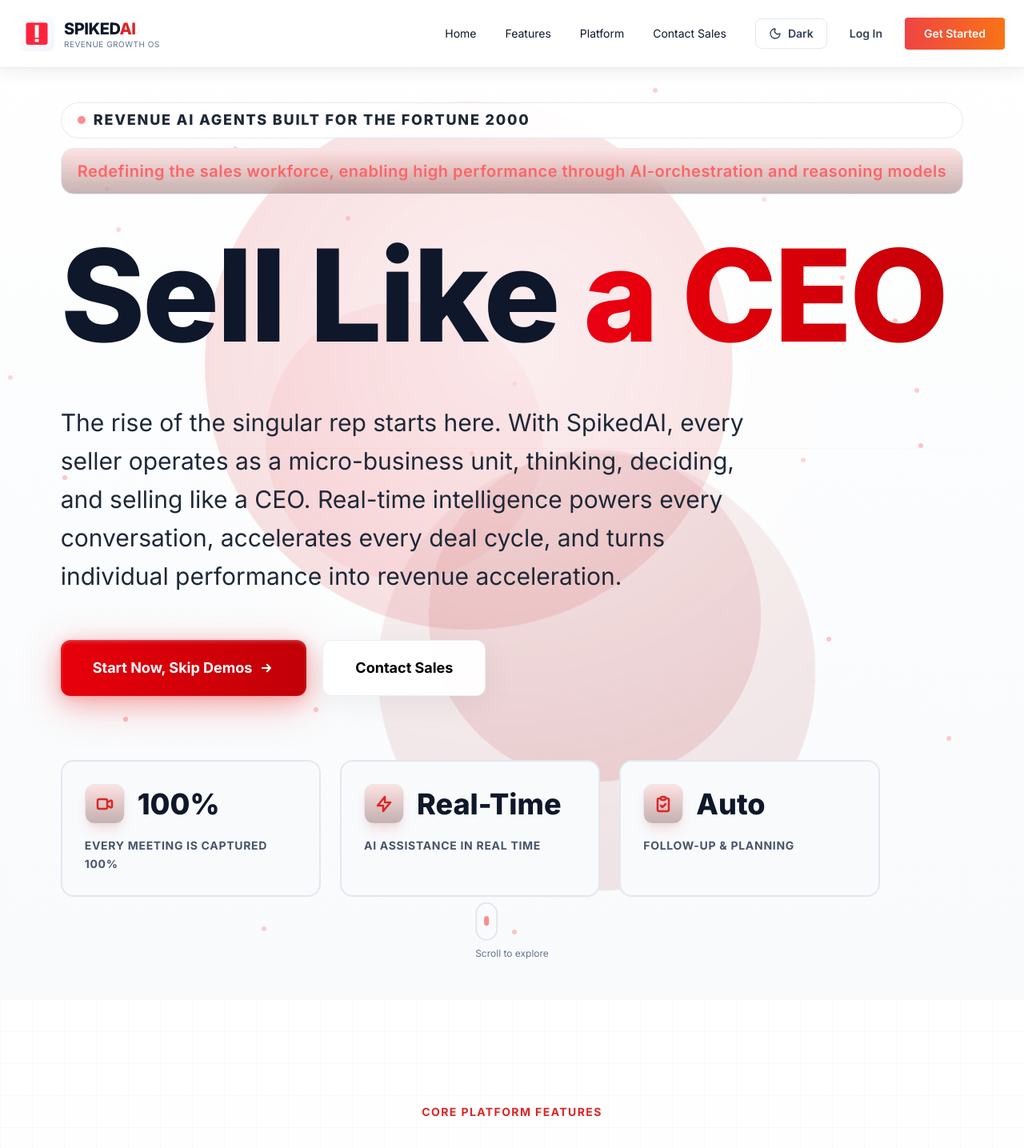
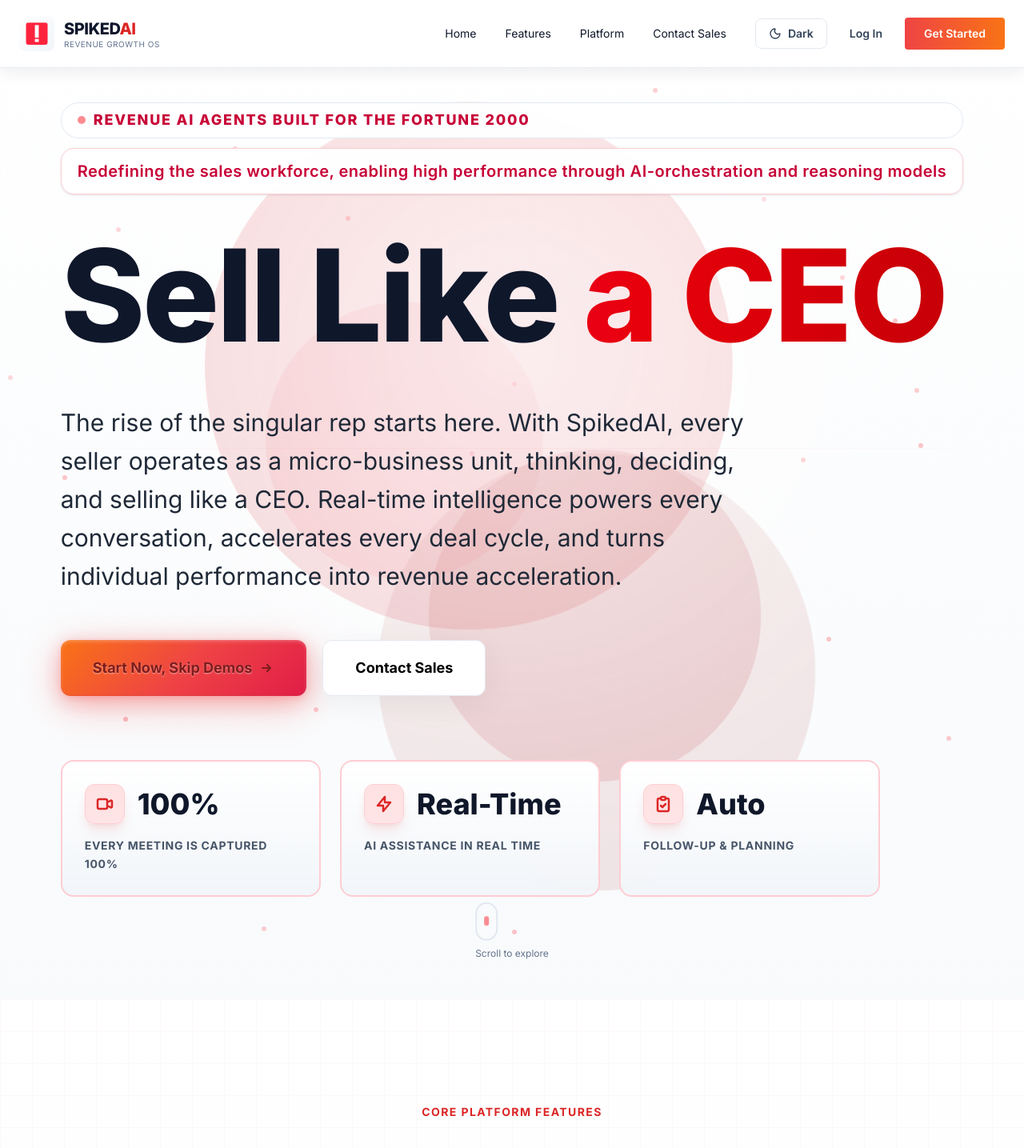
Before and after one commit to nexomac/spiked-landing-page, a SvelteKit app: page /landingold in a window 1280 px wide. Shown: the top 1435 px of the page at 80% size. Built offline with nearby package versions, Linux system fonts and the light colour scheme.

Commit message:
lightmode refactor

```diff
--- a/src/app.css
+++ b/src/app.css
@@ -195,6 +195,9 @@
 		inset 0 2px 4px rgba(255, 255, 255, 0.25),
 		inset 0 -1px 2px rgba(185, 28, 28, 0.2);
 	transition: all 0.3s cubic-bezier(0.4, 0, 0.2, 1);
+	color: #7f1d1d !important;
+	text-shadow: 0 1px 2px rgba(255, 255, 255, 0.5);
+	background: linear-gradient(135deg, #f97316 0%, #ef4444 50%, #e11d48 100%) !important;
 }
 
 :root[data-theme="light"] .primary-cta:hover {
@@ -205,6 +208,17 @@
 		inset 0 2px 4px rgba(255, 255, 255, 0.3),
 		inset 0 -1px 2px rgba(185, 28, 28, 0.25);
 	transform: translateY(-3px) scale(1.02);
+	background: linear-gradient(135deg, #ea580c 0%, #dc2626 50%, #be123c 100%) !important;
+}
+
+:root[data-theme="light"] .primary-cta span,
+:root[data-theme="light"] .primary-cta svg {
+	color: #7f1d1d !important;
+	stroke: #7f1d1d !important;
+}
+
+:root[data-theme="light"] .hero-scan-line {
+	opacity: 0 !important;
 }
 
 :root[data-theme="light"] .secondary-cta {
@@ -242,6 +256,111 @@
 :root[data-theme="light"] .text-zinc-500 { color: #475569 !important; }
 :root[data-theme="light"] .text-zinc-600 { color: #64748b !important; }
 :root[data-theme="light"] .text-zinc-900 { color: #0f172a !important; }
+
+/* Light mode: brighten dark dashboard gradients */
+:root[data-theme="light"] [class*="to-red-950"] {
+	--tw-gradient-to: #ffe4e6 !important;
+}
+
+:root[data-theme="light"] [class*="border-red-900"] {
+	border-color: #fecdd3 !important;
+}
+
+:root[data-theme="light"] [class*="from-zinc-950"],
+:root[data-theme="light"] [class*="from-zinc-900"],
+:root[data-theme="light"] [class*="from-zinc-800"],
+:root[data-theme="light"] [class*="to-zinc-950"],
+:root[data-theme="light"] [class*="to-zinc-900"],
+:root[data-theme="light"] [class*="via-zinc-900"] {
+	--tw-gradient-from: #ffffff !important;
+	--tw-gradient-to: rgba(241, 245, 249, 0.95) !important;
+	--tw-gradient-stops: var(--tw-gradient-from), var(--tw-gradient-to) !important;
+}
+
+:root[data-theme="light"] [class*="bg-zinc-950"],
+:root[data-theme="light"] [class*="bg-zinc-900"] {
+	background-color: rgba(255, 255, 255, 0.95) !important;
+	border-color: #e2e8f0 !important;
+}
+
+:root[data-theme="light"] [class*="from-blue-950"] {
+	--tw-gradient-from: rgba(224, 242, 254, 0.95) !important;
+	--tw-gradient-stops: var(--tw-gradient-from), var(--tw-gradient-to, rgba(224, 242, 254, 0.75)) !important;
+}
+
+:root[data-theme="light"] [class*="to-blue-950"],
+:root[data-theme="light"] [class*="to-cyan-950"],
+:root[data-theme="light"] [class*="to-blue-900"] {
+	--tw-gradient-to: rgba(239, 246, 255, 0.92) !important;
+}
+
+:root[data-theme="light"] [class*="bg-blue-950"] {
+	background-color: rgba(239, 246, 255, 0.92) !important;
+	border-color: #bfdbfe !important;
+}
+
+:root[data-theme="light"] [class*="from-green-950"],
+:root[data-theme="light"] [class*="from-emerald-950"] {
+	--tw-gradient-from: rgba(236, 253, 245, 0.95) !important;
+	--tw-gradient-stops: var(--tw-gradient-from), var(--tw-gradient-to, rgba(236, 253, 245, 0.75)) !important;
+}
+
+:root[data-theme="light"] [class*="to-emerald-950"],
+:root[data-theme="light"] [class*="to-green-950"] {
+	--tw-gradient-to: rgba(209, 250, 229, 0.92) !important;
+}
+
+:root[data-theme="light"] [class*="bg-green-950"],
+:root[data-theme="light"] [class*="bg-emerald-950"] {
+	background-color: rgba(236, 253, 245, 0.92) !important;
+	border-color: #bbf7d0 !important;
+}
+
+:root[data-theme="light"] [class*="from-yellow-950"],
+:root[data-theme="light"] [class*="from-amber-950"] {
+	--tw-gradient-from: rgba(254, 249, 195, 0.95) !important;
+	--tw-gradient-stops: var(--tw-gradient-from), var(--tw-gradient-to, rgba(254, 249, 195, 0.75)) !important;
+}
+
+:root[data-theme="light"] [class*="to-amber-950"],
+:root[data-theme="light"] [class*="to-yellow-950"] {
+	--tw-gradient-to: rgba(254, 240, 138, 0.92) !important;
+}
+
+:root[data-theme="light"] [class*="bg-yellow-950"],
+:root[data-theme="light"] [class*="bg-amber-950"] {
+	background-color: rgba(254, 249, 195, 0.92) !important;
+	border-color: #fde68a !important;
+}
+
+:root[data-theme="light"] [class*="from-orange-950"] {
+	--tw-gradient-from: rgba(255, 247, 237, 0.95) !important;
+	--tw-gradient-stops: var(--tw-gradient-from), var(--tw-gradient-to, rgba(255, 247, 237, 0.75)) !important;
+}
+
+:root[data-theme="light"] [class*="to-orange-950"] {
+	--tw-gradient-to: rgba(255, 237, 213, 0.92) !important;
+}
+
+:root[data-theme="light"] [class*="bg-orange-950"] {
+	background-color: rgba(255, 247, 237, 0.92) !important;
+	border-color: #fed7aa !important;
+}
+
+:root[data-theme="light"] [class*="from-purple-950"] {
+	--tw-gradient-from: rgba(245, 243, 255, 0.95) !important;
+	--tw-gradient-stops: var(--tw-gradient-from), var(--tw-gradient-to, rgba(245, 243, 255, 0.75)) !important;
+}
+
+:root[data-theme="light"] [class*="to-purple-950"],
+:root[data-theme="light"] [class*="to-purple-900"] {
+	--tw-gradient-to: rgba(237, 233, 254, 0.92) !important;
+}
+
+:root[data-theme="light"] [class*="bg-purple-950"] {
+	background-color: rgba(245, 243, 255, 0.92) !important;
+	border-color: #e9d5ff !important;
+}
 
 /* Headings: consistent typographic scale and letter spacing */
 h1, h2, h3 {
--- a/src/lib/components/HeroSection.svelte
+++ b/src/lib/components/HeroSection.svelte
@@ -38,9 +38,9 @@
 		></div>
 
 		<div class="absolute inset-0 overflow-hidden">
-			<div class="absolute h-px w-full bg-gradient-to-r from-transparent via-red-500/40 dark:via-red-500/40 via-red-500/15 to-transparent opacity-30 dark:opacity-30 opacity-20 animate-scan"></div>
+			<div class="absolute h-px w-full bg-gradient-to-r from-transparent via-red-500/40 dark:via-red-500/40 via-red-500/15 to-transparent opacity-30 dark:opacity-30 opacity-20 animate-scan hero-scan-line"></div>
 			<div
-				class="absolute h-px w-full bg-gradient-to-r from-transparent via-red-400/20 dark:via-red-400/20 via-red-400/10 to-transparent opacity-20 dark:opacity-20 opacity-10 animate-scan"
+				class="absolute h-px w-full bg-gradient-to-r from-transparent via-red-400/20 dark:via-red-400/20 via-red-400/10 to-transparent opacity-20 dark:opacity-20 opacity-10 animate-scan hero-scan-line"
 				style="animation-delay: 3s; animation-duration: 10s;"
 			></div>
 		</div>
@@ -71,8 +71,8 @@
 						<span class="hero-eyebrow dark:text-gray-200 text-gray-950">Revenue AI Agents built for the Fortune 2000</span>
 					</div>
 				</div>
-				<div class="hero-subhead px-5 sm:px-6 py-4 sm:py-3 bg-gradient-to-r from-red-950/30 via-red-950/20 to-red-950/30 dark:from-red-950/30 dark:via-red-950/20 dark:to-red-950/30 from-red-50/80 via-red-50/60 to-red-50/80 backdrop-blur-xl rounded-2xl border border-red-900/30 dark:border-red-900/30 border-red-200 hover:border-red-800/50 dark:hover:border-red-800/50 hover:border-red-400 transition-all duration-500 hover:shadow-lg hover:shadow-red-900/20 dark:hover:shadow-red-900/20 hover:shadow-red-500/20 text-center">
-					<span class="leading-relaxed dark:text-gray-300 text-gray-900">Redefining the sales workforce so every seller operates like a founder with reasoning-grade intelligence in every workflow</span>
+				<div class="hero-subhead px-5 sm:px-6 py-4 sm:py-3 bg-gradient-to-r from-red-50/80 via-red-50/60 to-red-50/80 dark:from-red-950/30 dark:via-red-950/20 dark:to-red-950/30 backdrop-blur-xl rounded-2xl border border-rose-200 dark:border-red-900/30 hover:border-red-400 dark:hover:border-red-800/50 transition-all duration-500 hover:shadow-lg hover:shadow-red-900/20 dark:hover:shadow-red-900/20 hover:shadow-red-500/20 text-center">
+					<span class="leading-relaxed text-rose-800 dark:text-gray-300 font-semibold">Redefining the sales workforce so every seller operates like a founder with reasoning-grade intelligence in every workflow</span>
 				</div>
 			</div>
 
@@ -92,7 +92,7 @@
 					onclick={startOnboarding}
 					onmousemove={(event) => handleTilt(event, 12)}
 					onmouseleave={resetTilt}
-					class="tilt-card group relative px-8 py-5 sm:px-10 sm:py-5 bg-gradient-to-r from-red-600 to-red-700 text-white rounded-xl font-semibold text-lg tracking-tight overflow-hidden transition-all duration-300 hover:shadow-2xl hover:shadow-red-600/60 hover:scale-[1.05] hover:-translate-y-1 primary-cta"
+					class="tilt-card group relative px-8 py-5 sm:px-10 sm:py-5 bg-gradient-to-r from-red-600 to-red-700 text-white dark:text-white text-rose-800 rounded-xl font-semibold text-lg tracking-tight overflow-hidden transition-all duration-300 hover:shadow-2xl hover:shadow-red-600/60 hover:scale-[1.05] hover:-translate-y-1 primary-cta"
 				>
 					<span class="relative z-10 flex items-center justify-center gap-2">
 						Start Now, Skip Demos
@@ -170,6 +170,10 @@
 <style>
 	.hero-type {
 		font-family: 'Space Grotesk', 'Inter', ui-sans-serif, system-ui, -apple-system, 'Segoe UI', sans-serif;
+		color: inherit;
+	}
+
+	:global(.dark) .hero-type {
 		color: #f4f4f5;
 	}
 
@@ -195,6 +199,10 @@
 		font-weight: 600;
 		letter-spacing: 0.18em;
 		text-transform: uppercase;
+		color: inherit;
+	}
+
+	:global(.dark) .hero-eyebrow {
 		color: #e5e7eb;
 	}
 
@@ -262,6 +270,11 @@
 		background: linear-gradient(180deg, rgba(255, 255, 255, 0.9), rgba(255, 255, 255, 0.82));
 		border-color: #e2e8f0;
 		box-shadow: 0 18px 60px rgba(15, 23, 42, 0.08);
+	}
+
+	:global([data-theme='light'] .hero-subhead span) {
+		color: #0f172a;
+		font-weight: 700;
 	}
 
 	:root[data-theme='light'] .hero-pill {
@@ -490,46 +503,10 @@
 		opacity: 1 !important;
 	}
 
-	:global([data-theme='light'] .hero-shell .primary-cta) {
-		background: linear-gradient(135deg, #ef4444 0%, #f97316 50%, #f43f5e 100%) !important;
-		box-shadow:
-			0 12px 48px rgba(239, 68, 68, 0.35),
-			0 6px 24px rgba(239, 68, 68, 0.25),
-			0 2px 8px rgba(239, 68, 68, 0.15),
-			inset 0 2px 4px rgba(255, 255, 255, 0.25),
-			inset 0 -1px 2px rgba(185, 28, 28, 0.2) !important;
-		border: none !important;
-		text-shadow:
-			0 1px 2px rgba(0, 0, 0, 0.15),
-			0 0 8px rgba(255, 255, 255, 0.2) !important;
-		position: relative;
-		overflow: hidden;
-	}
-
-	:global([data-theme='light'] .hero-shell .primary-cta::before) {
-		content: '';
-		position: absolute;
-		top: 0;
-		left: -100%;
-		width: 100%;
-		height: 100%;
-		background: linear-gradient(90deg, transparent, rgba(255, 255, 255, 0.3), transparent);
-		transition: left 0.5s ease;
-	}
-
-	:global([data-theme='light'] .hero-shell .primary-cta:hover) {
-		background: linear-gradient(135deg, #dc2626 0%, #ea580c 50%, #e11d48 100%) !important;
-		box-shadow:
-			0 20px 60px rgba(239, 68, 68, 0.45),
-			0 10px 32px rgba(239, 68, 68, 0.35),
-			0 4px 12px rgba(239, 68, 68, 0.25),
-			inset 0 2px 4px rgba(255, 255, 255, 0.3),
-			inset 0 -1px 2px rgba(185, 28, 28, 0.25) !important;
-		transform: translateY(-3px) scale(1.02) !important;
-	}
-
-	:global([data-theme='light'] .hero-shell .primary-cta:hover::before) {
-		left: 100%;
+	:global([data-theme='light'] .hero-shell .hero-scan-line) {
+		background: linear-gradient(90deg, transparent, rgba(226, 232, 240, 0.45), transparent) !important;
+		opacity: 0.12 !important;
+		filter: blur(0px);
 	}
 
 	:global([data-theme='light'] .hero-shell .secondary-cta) {
--- a/src/routes/landingold/+page.svelte
+++ b/src/routes/landingold/+page.svelte
@@ -138,17 +138,17 @@
 		<div class="transform transition-all duration-1000 {visibleSections.hero ? 'translate-y-0 opacity-100' : 'translate-y-10 opacity-0'}">
 			<!-- Enhanced Status Badge with better visual hierarchy -->
 			<div class="inline-flex flex-col gap-2 sm:gap-3 mb-8 sm:mb-10 animate-slide-down">
-				<div class="inline-flex items-center gap-2 sm:gap-3 px-4 sm:px-5 py-2 sm:py-2.5 bg-zinc-950/90 backdrop-blur-xl rounded-full border border-red-900/50 group hover:border-red-600/70 transition-all duration-500 hover:scale-[1.02] hover:shadow-lg hover:shadow-red-900/30">
+				<div class="status-pill inline-flex items-center gap-2 sm:gap-3 px-4 sm:px-5 py-2 sm:py-2.5 bg-white/95 dark:bg-zinc-950/90 backdrop-blur-xl rounded-full border border-rose-200 dark:border-red-900/50 group hover:border-red-600/70 transition-all duration-500 hover:scale-[1.02] hover:shadow-lg hover:shadow-red-900/30 text-rose-700 dark:text-zinc-300">
 					<div class="relative flex items-center gap-1.5 sm:gap-2.5">
 						<div class="relative">
 							<div class="w-2 h-2 sm:w-2.5 sm:h-2.5 bg-red-500 rounded-full animate-pulse"></div>
 							<div class="absolute inset-0 w-2 h-2 sm:w-2.5 sm:h-2.5 bg-red-500 rounded-full animate-ping"></div>
 						</div>
-						<span class="text-sm sm:text-base md:text-lg font-extrabold text-zinc-300 tracking-wider sm:tracking-widest uppercase leading-tight">Revenue AI Agents built for the Fortune 2000</span>
+						<span class="text-sm sm:text-base md:text-lg font-extrabold text-rose-700 dark:text-zinc-300 tracking-wider sm:tracking-widest uppercase leading-tight">Revenue AI Agents built for the Fortune 2000</span>
 					</div>
 				</div>
-				<div class="px-4 sm:px-5 py-2 sm:py-3 bg-gradient-to-r from-red-950/30 via-red-950/20 to-red-950/30 backdrop-blur-xl rounded-xl sm:rounded-2xl border border-red-900/30 hover:border-red-800/50 transition-all duration-500 hover:shadow-lg hover:shadow-red-900/20">
-					<span class="text-sm sm:text-base md:text-lg lg:text-xl font-semibold text-red-400 tracking-wide leading-relaxed block">Redefining the sales workforce, enabling high performance through AI-orchestration and reasoning models</span>
+				<div class="status-subline px-4 sm:px-5 py-2 sm:py-3 bg-white/95 dark:bg-gradient-to-r dark:from-red-950/30 dark:via-red-950/20 dark:to-red-950/30 backdrop-blur-xl rounded-xl sm:rounded-2xl border border-rose-200 dark:border-red-900/30 hover:border-red-800/50 transition-all duration-500 hover:shadow-lg hover:shadow-red-900/20 text-rose-700 dark:text-red-400 shadow-sm">
+					<span class="text-sm sm:text-base md:text-lg lg:text-xl font-semibold text-rose-700 dark:text-red-400 tracking-wide leading-relaxed block">Redefining the sales workforce, enabling high performance through AI-orchestration and reasoning models</span>
 				</div>
 			</div>
 
```
Also changed, not shown: 1 other file (tests, documents, lock files or other folders). Lines whose indentation alone changed are shown as unchanged.
